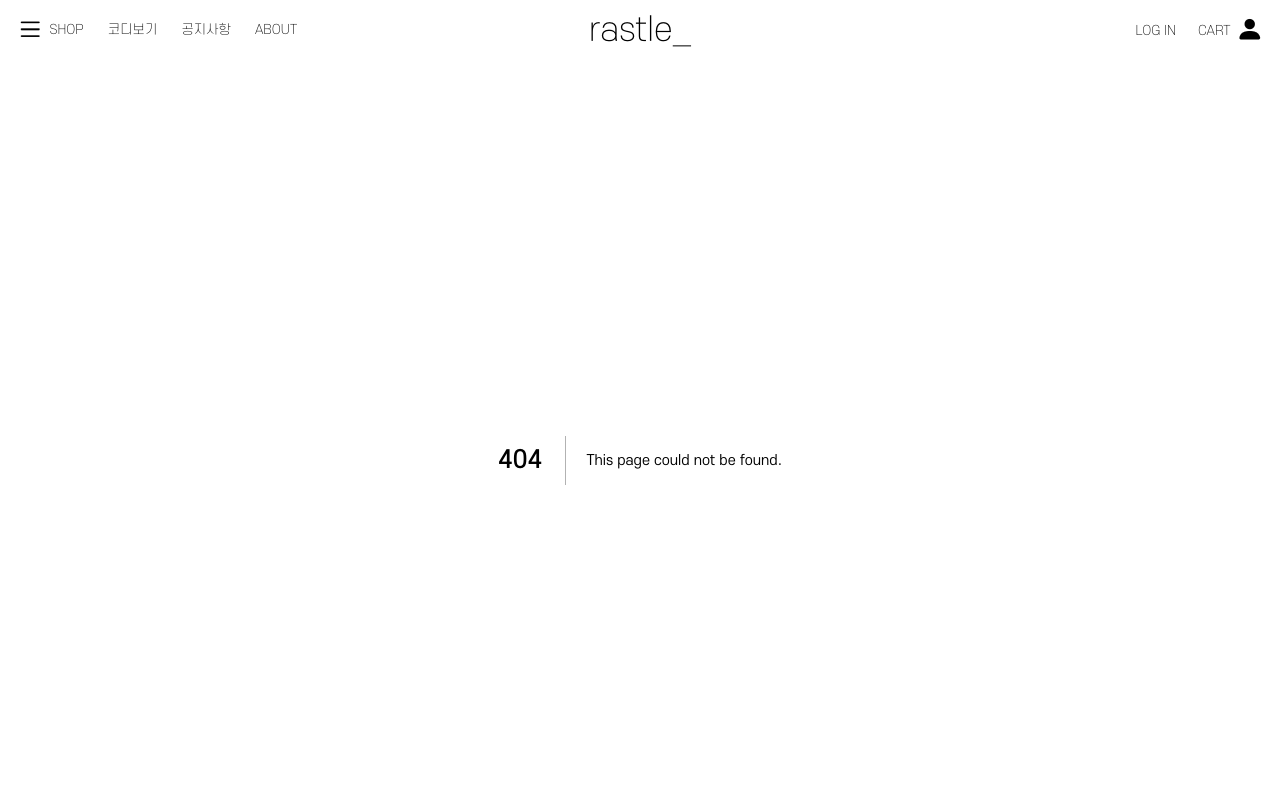
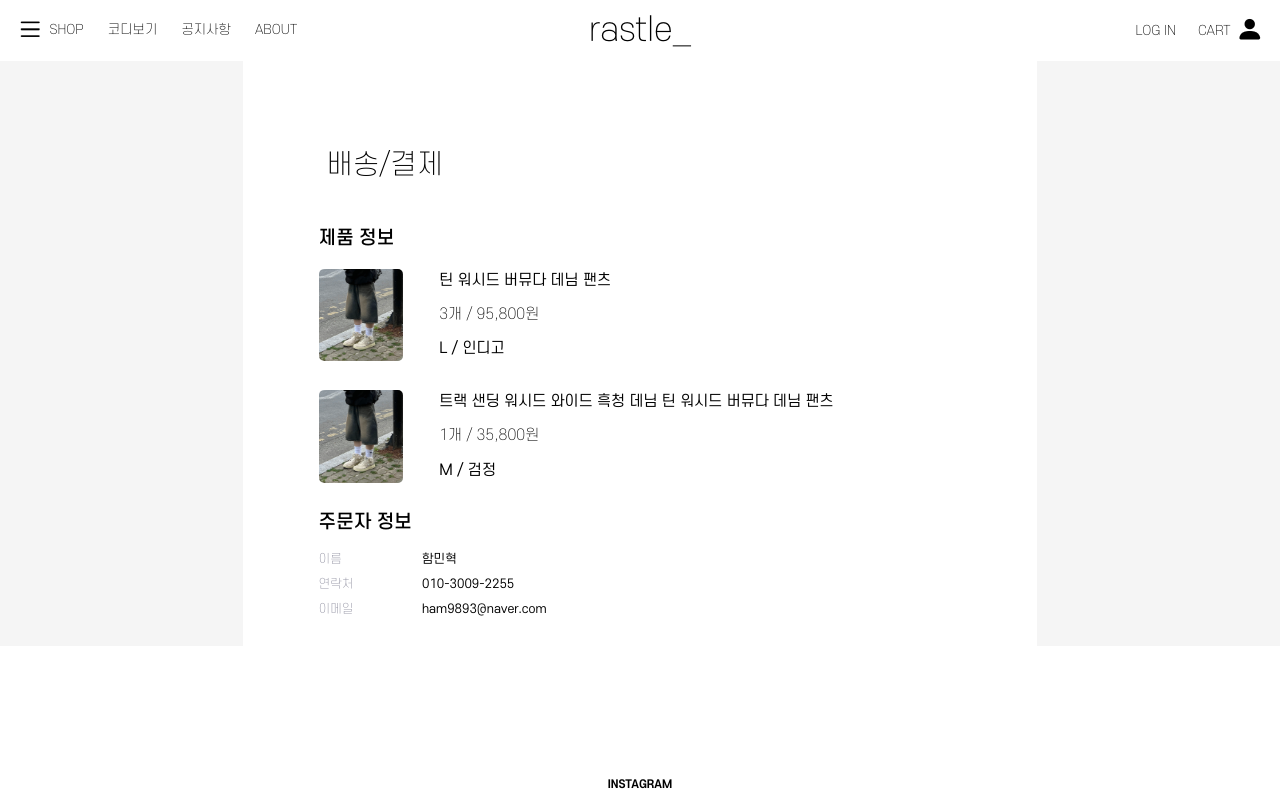
Before and after one commit to rastle-dev/rastle-frontend, a Next.js app: page /order in a window 1280 px wide. Before the commit this address had no page. Shown: the top 800 px of the page. Built offline with nearby package versions, Linux system fonts and the light colour scheme.

Commit message:
feat: 제품정보,주문자 정보 UI 구현

```diff
--- a/src/components/ItemElement/index.tsx
+++ b/src/components/ItemElement/index.tsx
@@ -1,7 +1,7 @@
 import React from "react";
 import styled from "styled-components";
 import COLORS from "@/constants/color";
-import * as S from "@/pages/shop/index.styles";
+
 type ProductCategory = "전체" | "1차 마켓" | "이전 마켓" | "이벤트";
 type ItemElementProps = {
   defaultImg: string;
--- a/src/pages/login/index.styles.tsx
+++ b/src/pages/login/index.styles.tsx
@@ -14,7 +14,7 @@ export const Header = styled.div`
   h1 {
     margin: 0;
     font-size: 3.4375rem;
-    font-weight: 500;
+    font-weight: 200;
     text-align: center;
   }
   h3 {
--- /dev/null
+++ b/src/pages/order/index.styles.tsx
@@ -0,0 +1,96 @@
+import styled from "styled-components";
+import COLORS from "@/constants/color";
+import Input from "@/components/common/Input";
+
+export const Temp = styled.div`
+  width: 100%;
+  background-color: #f5f5f5;
+  display: flex;
+  align-items: center;
+  justify-content: center;
+`;
+export const Container = styled.div`
+  width: 62%;
+  display: flex;
+  align-items: center;
+  flex-direction: column;
+  background-color: white;
+  //border: 1px solid red;
+`;
+
+export const Header = styled.div`
+  width: 79%;
+  background-color: ${COLORS.WHITE};
+  h1 {
+    font-size: 2.5rem;
+    font-weight: 200;
+    padding: 8rem 0 4.27rem 0;
+    margin: 0;
+  }
+`;
+export const InfoWrapper = styled.div`
+  width: 81%;
+  background-color: ${COLORS.WHITE};
+  h2 {
+    font-size: 1.666rem;
+    margin: 0;
+    padding-bottom: 1.65rem;
+  }
+`;
+export const Product = styled.div`
+  display: flex;
+  gap: 3.27rem;
+  padding-bottom: 2.65rem;
+`;
+export const Thumbnail = styled.img`
+  width: 7.7rem;
+  height: 8.4rem;
+  border-radius: 0.45455rem;
+`;
+export const Info = styled.div`
+  display: flex;
+  flex-direction: column;
+  justify-content: space-evenly;
+  gap: 1.2rem;
+`;
+export const ProductName = styled.div`
+  font-size: 1.333rem;
+  font-weight: 400;
+  //padding-bottom: 1.545rem;
+`;
+export const NumPrice = styled.div`
+  font-size: 1.333rem;
+  font-weight: 200;
+  //padding-bottom: 1.18rem;
+`;
+export const SizeColor = styled.div`
+  font-size: 1.333rem;
+  font-weight: 400;
+`;
+
+export const OrdererInfo = styled.div`
+  //border: 1px solid red;
+  display: flex;
+  flex-direction: column;
+  gap: 0.9rem;
+  padding-bottom: 2.65rem;
+`;
+export const Box = styled.div`
+  display: flex;
+  gap: 6rem;
+`;
+export const Meta = styled.div`
+  color: ${COLORS.GREY[400]};
+  font-weight: 200;
+  font-size: 1.1rem;
+  width: 3.4rem;
+`;
+export const Data = styled.div`
+  font-weight: 400;
+  font-size: 1.1rem;
+`;
+
+export const DeliveryInput = styled(Input)`
+  font-size: 1.333rem;
+  width: ${(props) => (props.label === "우편번호" ? "100%" : "100%")};
+`;
--- /dev/null
+++ b/src/pages/order/index.tsx
@@ -0,0 +1,74 @@
+import React, { useState } from "react";
+import * as S from "./index.styles";
+import Input from "@/components/common/Input";
+import { DeliveryInput } from "./index.styles";
+import Button from "@/components/common/Button";
+
+type ProductCategory = "전체" | "1차 마켓" | "이전 마켓" | "이벤트";
+
+type ProductItem = {
+  productName: string;
+  totalPrice: string;
+  amount: number;
+  size: string;
+  color: string;
+};
+
+const ProductList: ProductItem[] = [
+  {
+    productName: "틴 워시드 버뮤다 데님 팬츠",
+    totalPrice: "95,800원",
+    amount: 3,
+    size: "L",
+    color: "인디고",
+  },
+  {
+    productName: "트랙 샌딩 워시드 와이드 흑청 데님 틴 워시드 버뮤다 데님 팬츠",
+    totalPrice: "35,800원",
+    amount: 1,
+    size: "M",
+    color: "검정",
+  },
+];
+const OrdererInfo = [
+  { meta: "이름", data: "함민혁" },
+  { meta: "연락처", data: "010-3009-2255" },
+  { meta: "이메일", data: "ham9893@naver.com" },
+];
+export default function Order() {
+  return (
+    <S.Temp>
+      <S.Container>
+        <S.Header>
+          <h1>배송/결제</h1>
+        </S.Header>
+        <S.InfoWrapper>
+          <h2>제품 정보</h2>
+          {ProductList.map((item) => (
+            <S.Product>
+              <S.Thumbnail src="/example_1.png" alt="/example_1.png" />
+              <S.Info>
+                <S.ProductName>{item.productName}</S.ProductName>
+                <S.NumPrice>
+                  {item.amount}개 / {item.totalPrice}
+                </S.NumPrice>
+                <S.SizeColor>
+                  {item.size} / {item.color}
+                </S.SizeColor>
+              </S.Info>
+            </S.Product>
+          ))}
+          <h2>주문자 정보</h2>
+          <S.OrdererInfo>
+            {OrdererInfo.map((info) => (
+              <S.Box>
+                <S.Meta>{info.meta}</S.Meta>
+                <S.Data>{info.data}</S.Data>
+              </S.Box>
+            ))}
+          </S.OrdererInfo>
+        </S.InfoWrapper>
+      </S.Container>
+    </S.Temp>
+  );
+}
--- a/src/pages/shop/index.tsx
+++ b/src/pages/shop/index.tsx
@@ -1,7 +1,7 @@
 import React, { useState } from "react";
 import ProductCategoryTabs from "@/components/Shop/CategoryTab";
+import ItemElement from "@/components/ItemElement";
 import * as S from "./index.styles";
-import ItemElement from "@/components/ItemElement";
 
 type ProductCategory = "전체" | "1차 마켓" | "이전 마켓" | "이벤트";
 
@@ -64,7 +64,7 @@ const ProductList: ProductItem[] = [
     hoverImg: "/example_2.png",
   },
 ];
-export default function Login() {
+export default function Shop() {
   const [activeCategory, setActiveCategory] = useState<ProductCategory>("전체");
   const handleCategoryChange = (category: ProductCategory) => {
     setActiveCategory(category);
```
